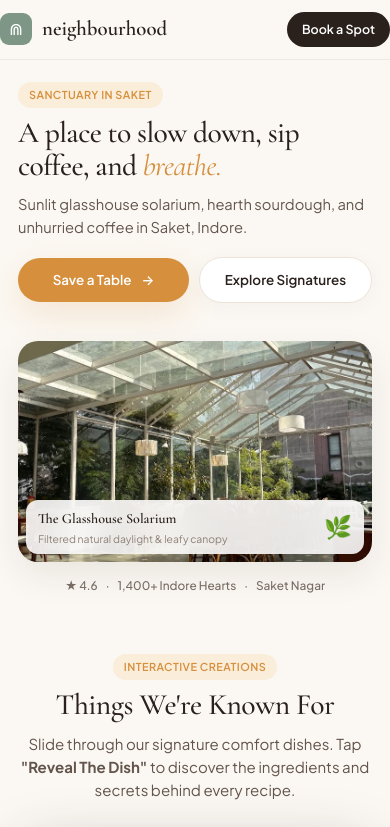
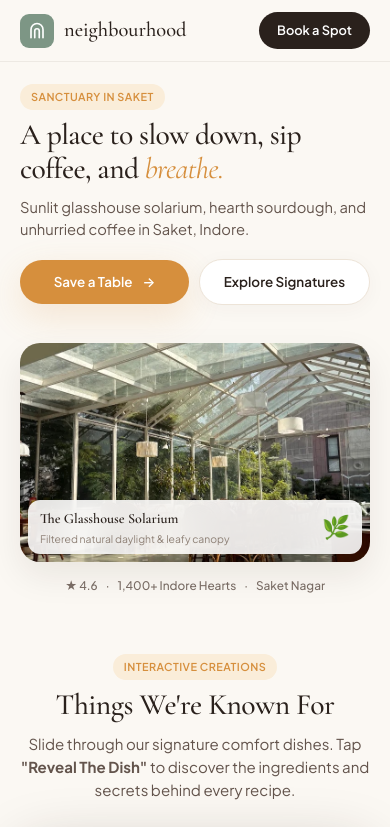
Before and after one commit to xsuryaanshx/the-neighbourhood-cafe, a React (Vite) app: page / in a window 390 px wide. Shown: the top 827 px of the page. Built offline with nearby package versions, Linux system fonts and the light colour scheme; the HTML template or start-up script is replaced by a standard one; a web font is replaced by a local one.

Commit message:
fix(nav): add explicit 20px horizontal padding to nav-container and use crisp architectural arch SVG

```diff
--- a/src/App.jsx
+++ b/src/App.jsx
@@ -92,8 +92,11 @@ export default function App() {
       <header className="cozy-header">
         <div className="container nav-container">
           <a href="#hero" className="brand-wrapper">
-            <div className="brand-icon">
-              <span>⋒</span>
+            <div className="brand-icon" aria-hidden="true">
+              <svg width="18" height="18" viewBox="0 0 24 24" fill="none" stroke="currentColor" strokeWidth="2.2" strokeLinecap="round" strokeLinejoin="round">
+                <path d="M4 21V10a8 8 0 0 1 16 0v11" />
+                <path d="M9 21V12a3 3 0 0 1 6 0v9" />
+              </svg>
             </div>
             <div>
               <span className="brand-name">neighbourhood</span>
--- a/src/index.css
+++ b/src/index.css
@@ -248,7 +248,8 @@ img {
   display: flex;
   align-items: center;
   justify-content: space-between;
-  padding: 16px 0;
+  padding: 16px 24px;
+  box-sizing: border-box;
 }
 
 .brand-wrapper {
@@ -1625,7 +1626,7 @@ img {
 
   /* 1. Global Spacing & Layout */
   .container, .container-wide {
-    padding: 0 18px;
+    padding: 0 20px !important;
   }
 
   .section {
@@ -1666,23 +1667,31 @@ img {
   }
 
   .nav-container {
-    padding: 12px 0;
+    padding: 12px 20px !important;
+    box-sizing: border-box;
   }
 
   .brand-wrapper {
     gap: 10px;
+    align-items: center;
   }
 
   .brand-icon {
-    width: 32px;
-    height: 32px;
-    font-size: 1.05rem;
+    width: 34px;
+    height: 34px;
     border-radius: 9px;
+    background: var(--cozy-celadon);
+    color: #ffffff;
+    display: flex;
+    align-items: center;
+    justify-content: center;
+    flex-shrink: 0;
   }
 
   .brand-name {
-    font-size: 1.3rem;
+    font-size: 1.28rem;
     line-height: 1;
+    font-weight: 500;
   }
 
   .brand-sub {
@@ -1690,9 +1699,11 @@ img {
   }
 
   .nav-reserve-btn {
-    padding: 7px 15px;
-    font-size: 0.78rem;
+    padding: 8px 18px;
+    font-size: 0.8rem;
     font-weight: 600;
+    border-radius: 999px;
+    flex-shrink: 0;
   }
 
   /* 4. Beautiful, Unclustered Hero */
```
